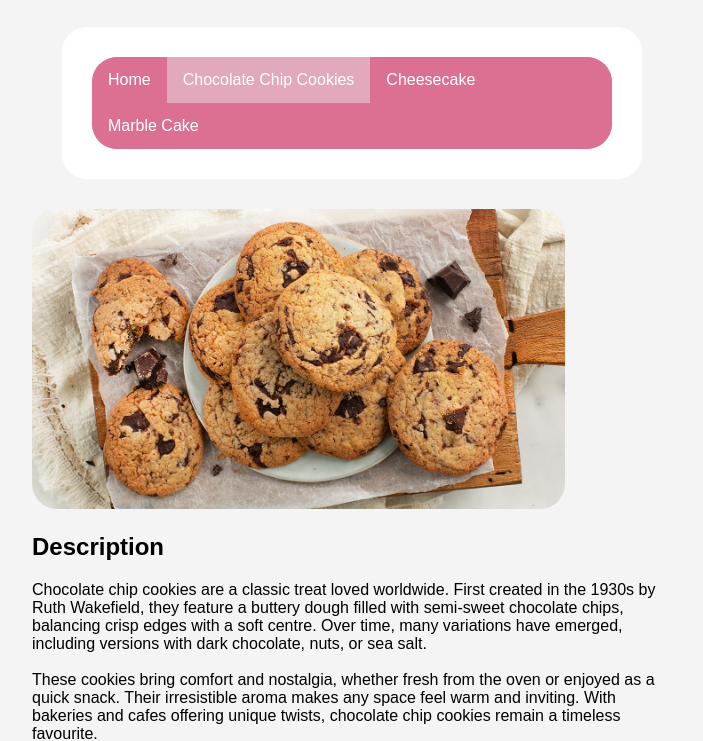
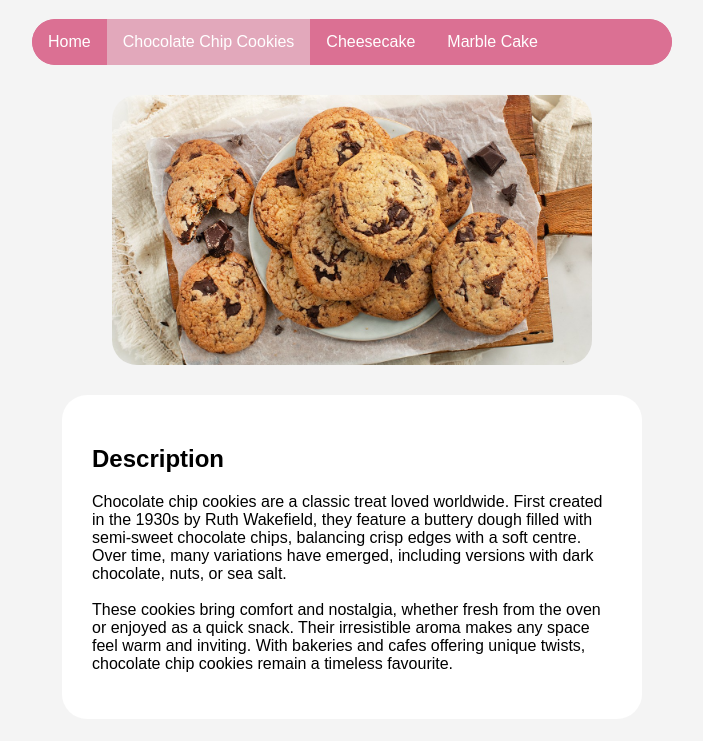
Before and after one commit to Mosa-1994/odin-recipes, a plain HTML site: page recipes/chocolate-chip-cookies.html in a window 1280 px wide. Shown: the part 61-802 px from the top of the page, without its empty margins (288-991 px from the left). Drawn offline with Linux system fonts and the light colour scheme.

Commit message:
Fixed some style issues with images and text.

```diff
--- a/recipes/chocolate-chip-cookies.html
+++ b/recipes/chocolate-chip-cookies.html
@@ -3,15 +3,11 @@
 <head>
     <meta charset="UTF-8">
     <meta name="viewport" content="width=device-width, initial-scale=1.0">
-    <title>Chocoalte Chip Cookies Recipe</title>
+    <title>Chocolate Chip Cookies Recipe</title>
     <link rel="stylesheet" href="../styles.css">
 </head>
-
-<!-- The content of the page starts here. -->
-
 <body>
 <h1>Chocolate Chip Cookies</h1>
-<div>
     <nav>
         <ul>
             <li><a href="../index.html">Home</a></li>
@@ -20,13 +16,15 @@
             <li><a href="./marble-cake.html">Marble Cake</a></li>
         </ul>
     </nav>
-</div>
-<img src="../images/chocolate-chip-cookies-b.jpg" alt="Chocolate Chip Cookies" height="300">
+<img src="../images/chocolate-chip-cookies-b.jpg" alt="Chocolate Chip Cookies" class="center">
+<div>
     <h2>Description</h2>
     <p>Chocolate chip cookies are a classic treat loved worldwide. First created in the 1930s by Ruth Wakefield, they feature a buttery dough filled with semi-sweet chocolate chips, balancing crisp edges with a soft centre. Over time, many variations have emerged, including versions with dark chocolate, nuts, or sea salt.
     <br>
     <br>
     These cookies bring comfort and nostalgia, whether fresh from the oven or enjoyed as a quick snack. Their irresistible aroma makes any space feel warm and inviting. With bakeries and cafes offering unique twists, chocolate chip cookies remain a timeless favourite.</p>
+</div>
+<div>
     <h2>Ingredients</h2>
     <ul>
         <li>2 1/4 cups all-purpose flour</li>
@@ -39,6 +37,8 @@ These cookies bring comfort and nostalgia, whether fresh from the oven or enjoye
         <li>2 large eggs</li>
         <li>2 cups semisweet and/or milk chocolate chips</li>
     </ul>
+</div>
+<div>
     <h2>Instructions</h2>
     <ol>
         <li>Preheat oven to 350 degrees. In a small bowl, whisk together the flour and baking soda; set aside. In the bowl of an electric mixer fitted with the paddle attachment, combine the butter with both sugars; beat on medium speed until light and fluffy. Reduce speed to low; add the salt, vanilla, and eggs. Beat until well mixed, about 1 minute. Add flour mixture; mix until just combined. Stir in the chocolate chips.</li>
@@ -46,7 +46,6 @@ These cookies bring comfort and nostalgia, whether fresh from the oven or enjoye
         <li>Bake until cookies are golden around the edges, but still soft in the center, 8 to 10 minutes. Remove from oven, and let cool on baking sheet 1 to 2 minutes. Transfer to a wire rack, and let cool completely. Store cookies in an airtight container at room temperature up to 1 week.</li>
         <li>Enjoy your delicious chocolate chip cookies!</li>
     </ol>
-<br>
-<a href="../index.html">Back to Home</a>
+</div>
 </body>
 </html>
--- a/styles.css
+++ b/styles.css
@@ -53,13 +53,14 @@ body {
 div {
   margin: 30px;
   padding: 30px;
+  border-radius: 25px;
   background-color: white;
-  border-radius: 25px;
 }
 
 img {
   border-radius: 25px;
-
+  margin-top: 30px;
+  margin-bottom: 30px;
 }
 
 h1 {
@@ -67,3 +68,10 @@ h1 {
   font-weight: extra-bold;
   font-size: extra-large;
 }
+
+.center {
+  display: block;
+  margin-left: auto;
+  margin-right: auto;
+  width: 75%;
+}
```
Also changed, not shown: index.html (+0 -5 lines), recipes/cheesecake.html (+1 -6 lines), recipes/marble-cake.html (+1 -5 lines). Lines whose indentation alone changed are shown as unchanged.
